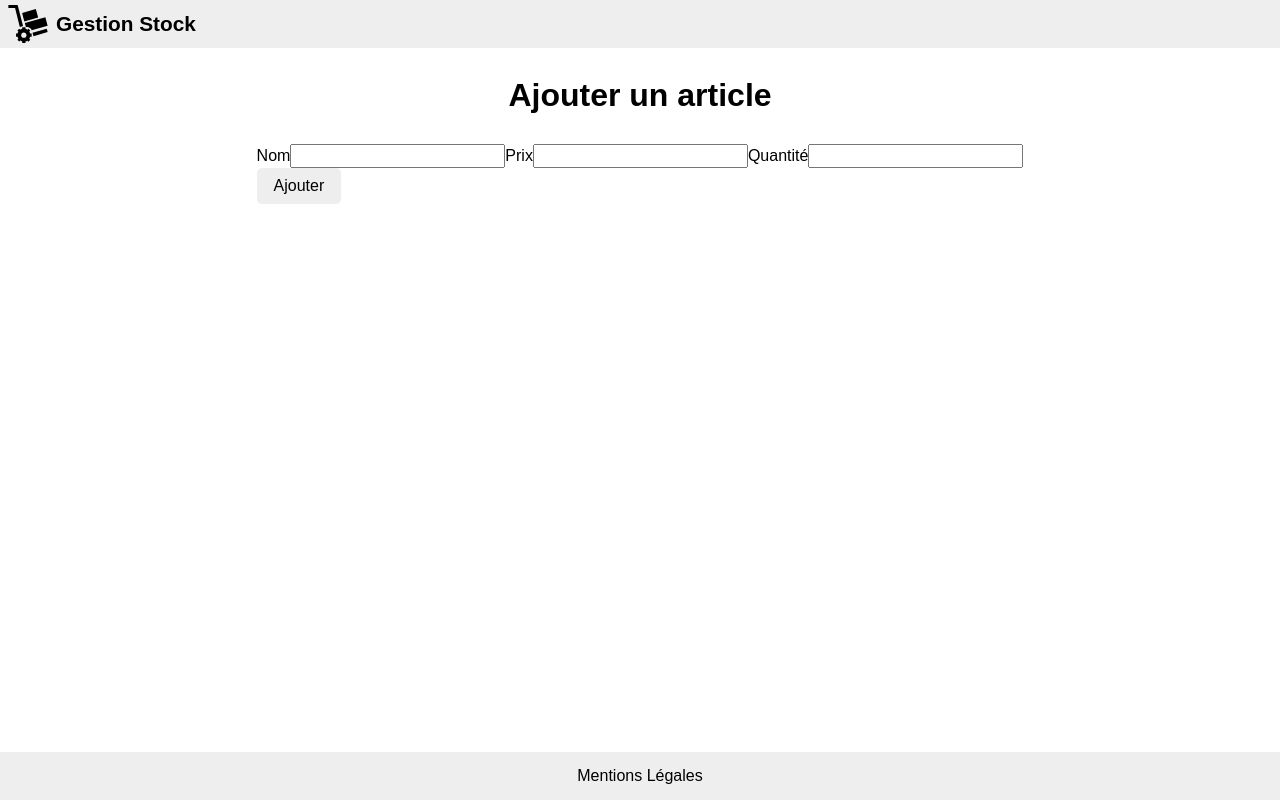
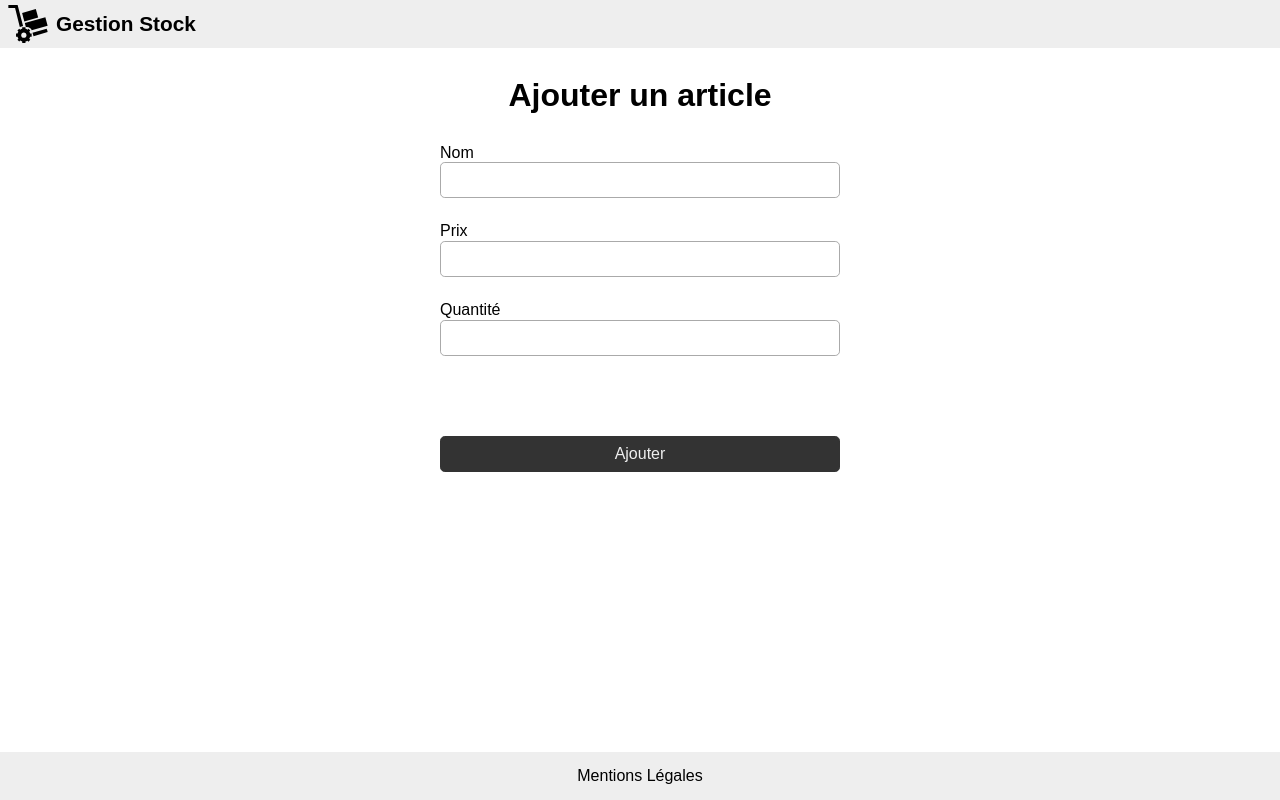
Before and after one commit to jlg-formation/vjspa1-mars-2024, a Vue app in the folder front/: page /stock/add in a window 1280 px wide. Built offline with nearby package versions, Linux system fonts and the light colour scheme.

Commit message:
dev: added css

```diff
--- a/front/src/stock/views/AddView.vue
+++ b/front/src/stock/views/AddView.vue
@@ -18,7 +18,37 @@
         <span class="error"></span>
       </label>
       <div class="error"></div>
-      <button>Ajouter</button>
+      <button class="primary">Ajouter</button>
     </form>
   </main>
 </template>
+
+<style scoped>
+form {
+  display: flex;
+  flex-flow: column;
+  gap: 0.5em;
+
+  width: 100%;
+  max-width: 25em;
+
+  label {
+    display: flex;
+    flex-flow: column;
+
+    input {
+      padding: 0.5em 1em;
+      border: 0.1em solid #aaa;
+      border-radius: 0.3em;
+    }
+
+    span.error {
+      height: 1em;
+    }
+  }
+
+  div.error {
+    height: 3em;
+  }
+}
+</style>
```
